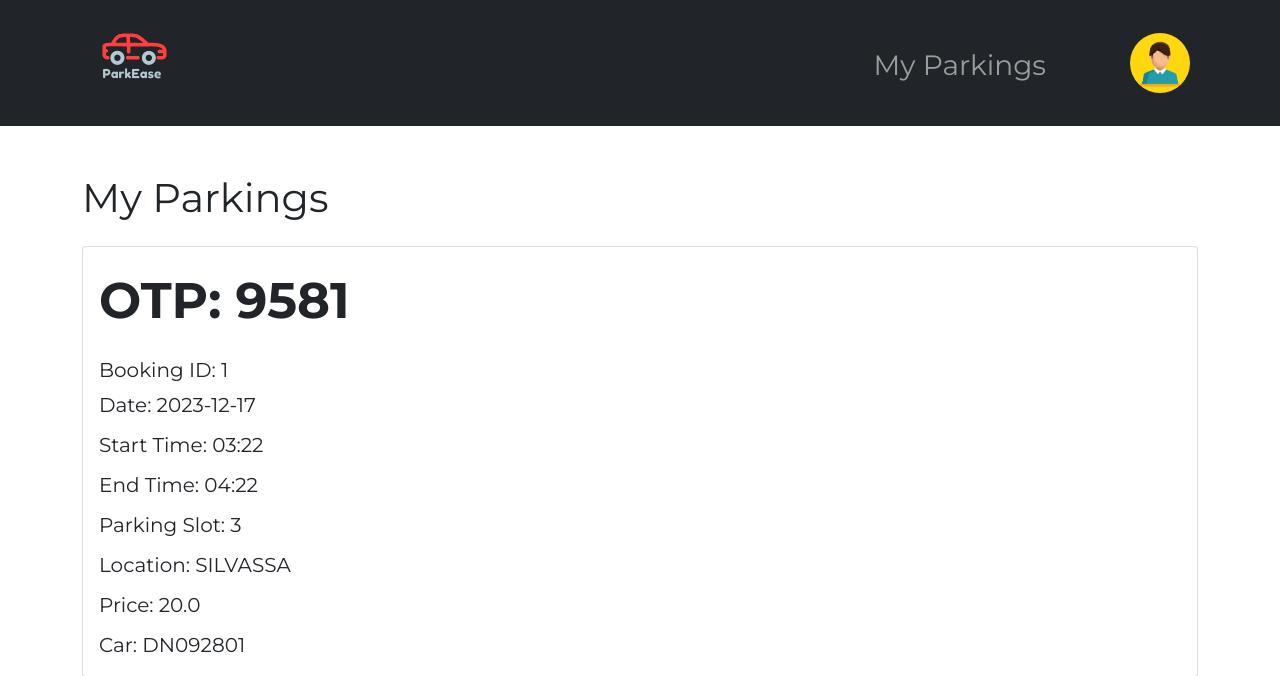
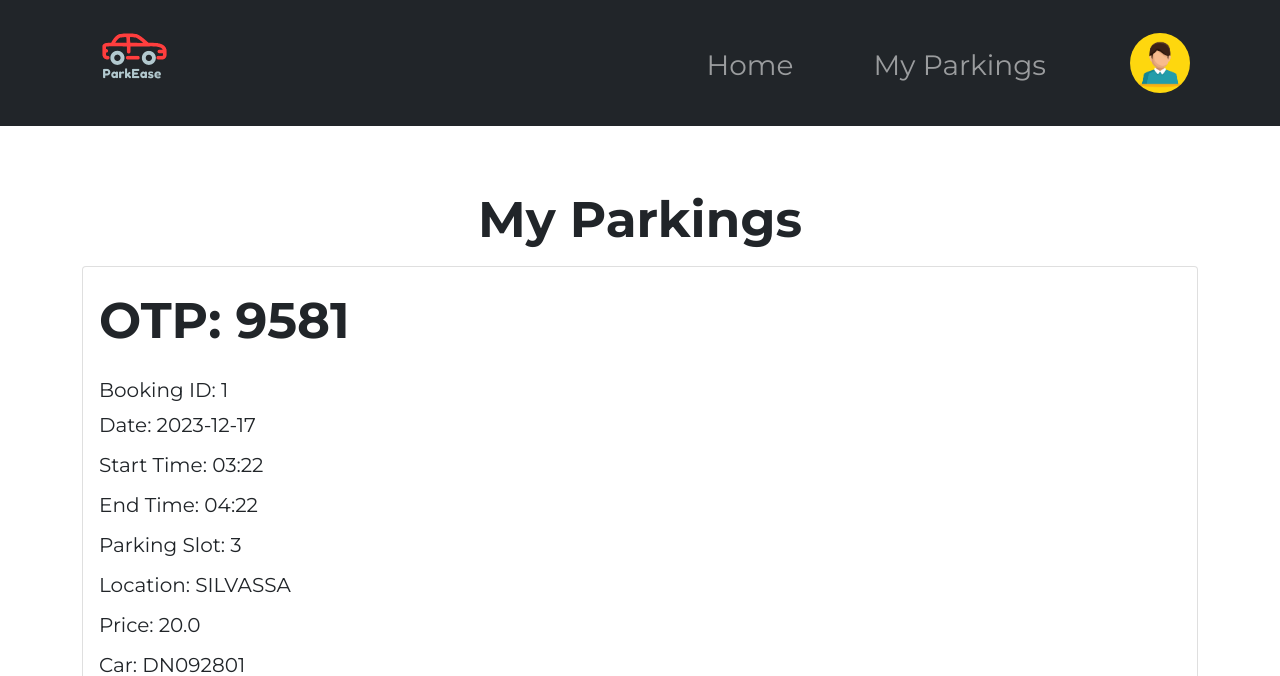
Before and after one commit to Rishi-choudhary/Smart-Parking-System, a Flask app: page /parkings in a window 1280 px wide. Shown: the top 676 px of the page. Run offline with Flask 3, Linux system fonts and the light colour scheme; a user stored in the database is signed in; data comes from the database, SQL or seed files in the repository; both versions use the stored data as it was after the commit; style sheets or scripts are compiled from the project's sources.

```diff
--- a/camera.py
+++ b/camera.py
@@ -38,7 +38,6 @@ def camera_feed():
                 data+=pos
 
             cv2.rectangle(img,(pos[0],pos[1]),(pos[0]+width,pos[1]+height),color,thickness)
-        print(data)
 
 
 
--- a/helpers.py
+++ b/helpers.py
@@ -49,7 +49,7 @@ def hours_between_times(start_time, end_time):
 
 def generate_frames():
 
-    url = "https://192.168.101.4:8080/video"
+    url = "https://192.168.251.222:8080/video"
     camera = cv2.VideoCapture(url)
     while True:
         success, frame = camera.read()
--- a/templates/base.html
+++ b/templates/base.html
@@ -86,7 +86,9 @@
         <div class="collapse navbar-collapse" id="navbarNav">
           {% if session.user_id %}
           <ul class="navbar-nav profile-item ms-auto">
+            <li class="nav-item mt-3 px-3"><a class="nav-link" href="/home"><h3>Home</h3></a></li>
             <li class="nav-item mt-3 px-5"><a class="nav-link" href="/parkings"><h3>My Parkings</h3></a></li>
+
 
             <li class="nav-item profile">
               <a class="nav-link" href="/profile"
--- a/templates/myparkings.html
+++ b/templates/myparkings.html
@@ -2,7 +2,8 @@
 
 
 <div class="container mt-5">
-    <h1 class="mb-4">My Parkings</h1>
+    <div class="main-text-box d-grid mt-3">
+        <h1 class="text-center my-3 otp-section">My Parkings</h1></div>
 
     <div class="card-deck">
         {% for parking in parkings %}
```
Also changed, not shown: static/css/style.scss (+7 -0 lines), my_database.db (added), 5 other files.
